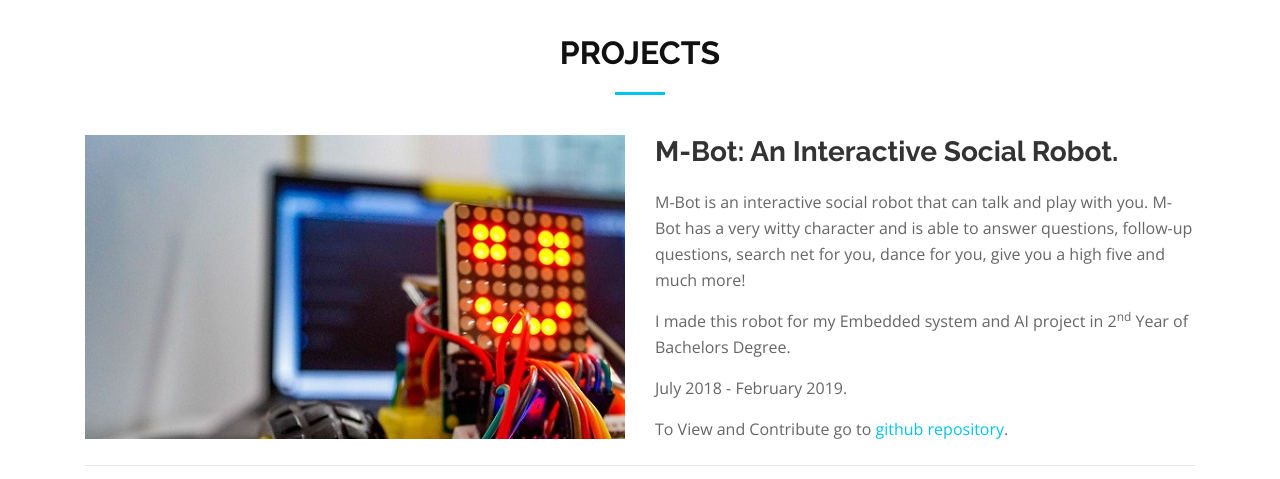
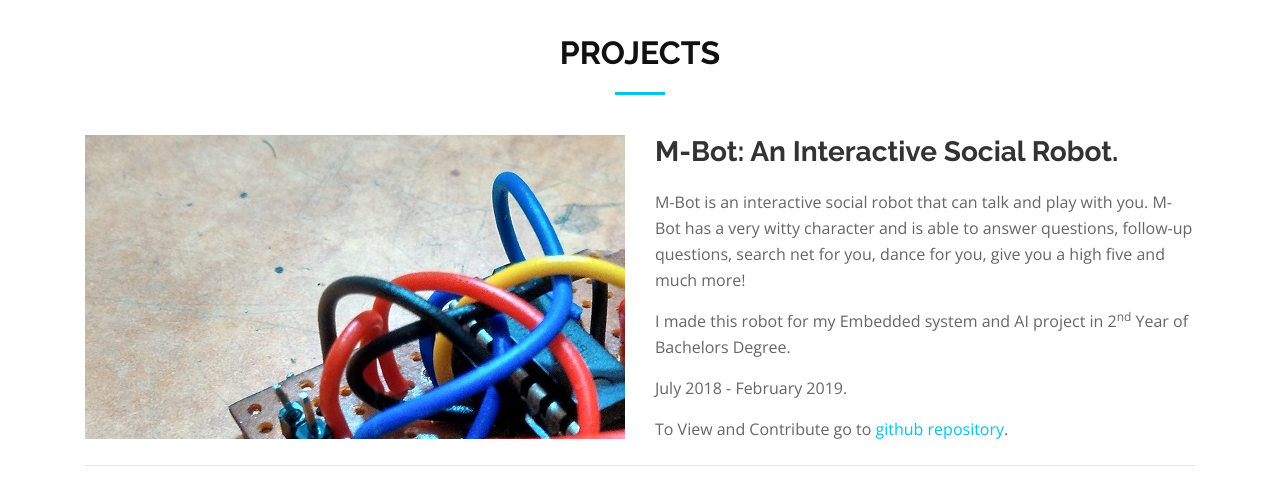
Before and after one commit to prasoon-anand/prasoon-anand.github.io, a plain HTML site: page index.html in a window 1280 px wide. Shown: the part 1920-2399 px from the top of the page. Drawn offline with nearby package versions, Linux system fonts and the light colour scheme; animation ran at ten frames a second.

Commit message:
Update index.html

```diff
--- a/index.html
+++ b/index.html
@@ -143,7 +143,7 @@
 <div class=row>
 <div class="col-lg-6 about-img">
 <div class="embed-responsive embed-responsive-16by9">
-<iframe class=embed-responsive-item src=assets/img/gallery/1.jpg></iframe>
+<iframe class=embed-responsive-item src=assets/img/gallery/11.jpg class=img-fluid alt></iframe>
 </div>
 </div>
 <div class="col-md-6 about-content">
```
